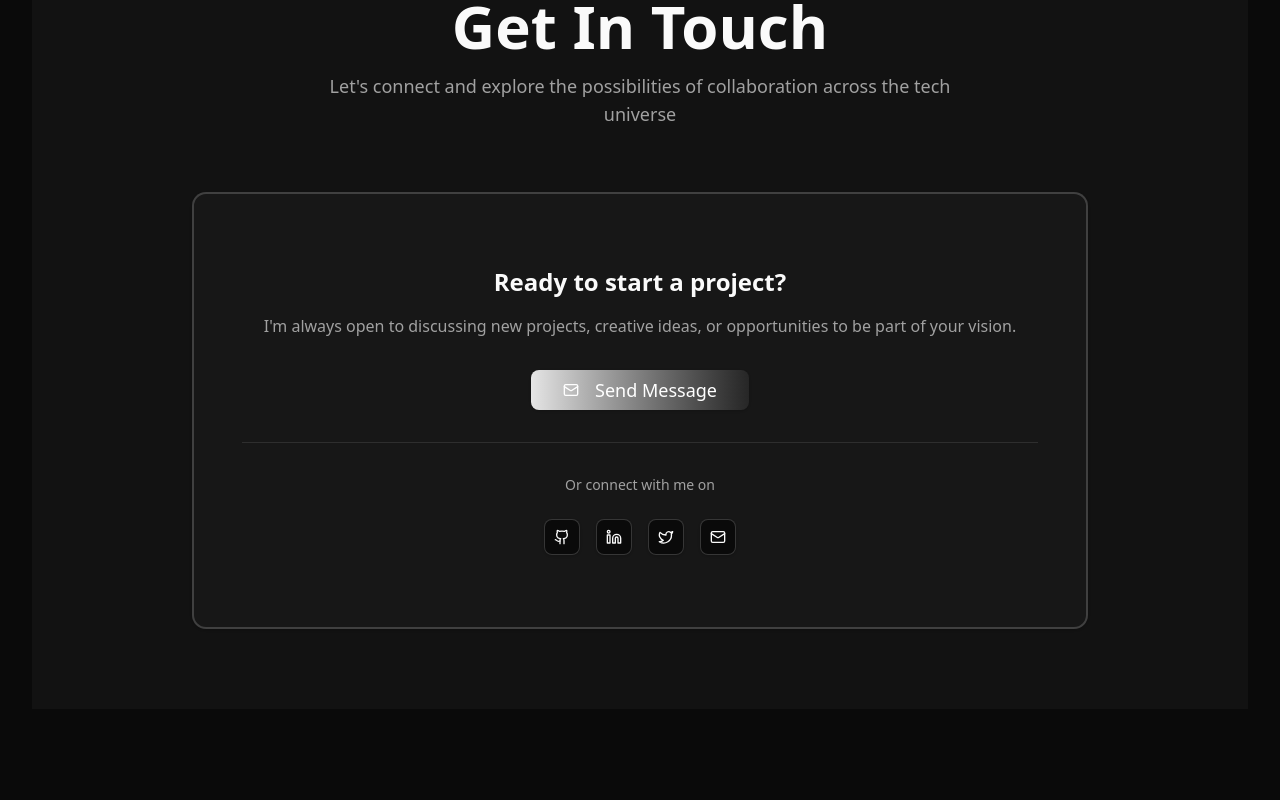
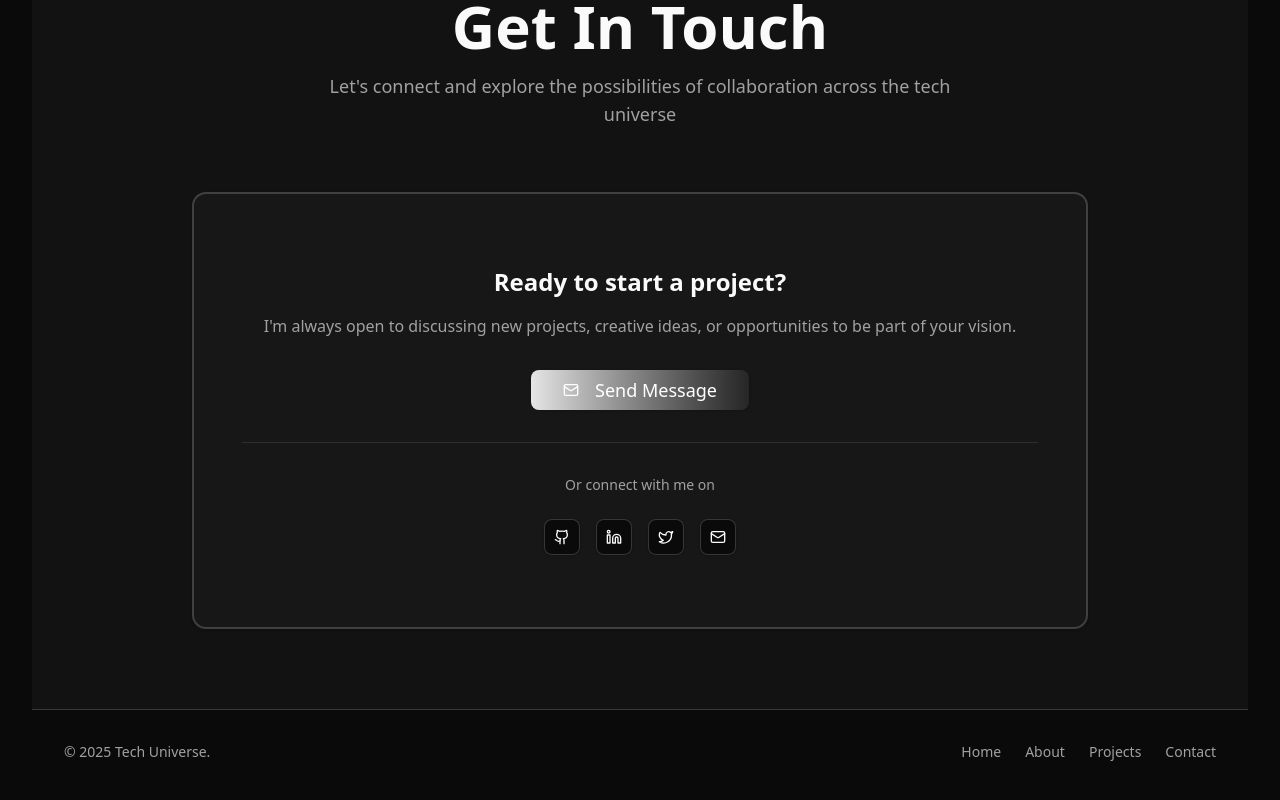
Before and after one commit to ChamithDilshanTharuka/my-portfolio, a React (Vite) app in the folder my-portfolio/: page / in a window 1280 px wide. Shown: the part 2495-3295 px from the top of the page. Before the commit the page ends 3236 px from the top, so only its background shows below. Built offline with nearby package versions, Linux system fonts and the light colour scheme.

Commit message:
footer page updated

```diff
--- a/my-portfolio/src/App.tsx
+++ b/my-portfolio/src/App.tsx
@@ -5,6 +5,7 @@ import Hero from './components/Hero';
 import About from './components/About';
 import Skills from './components/Skills';
 import Contact from './components/Contact';
+import Footer from './components/Footer';
 
 const App = () => (
     <>
@@ -13,6 +14,7 @@ const App = () => (
     <About/>
     <Skills/>
     <Contact/>
+    <Footer/>
     </>
 );
 
--- a/my-portfolio/src/components/Footer.jsx
+++ b/my-portfolio/src/components/Footer.jsx
@@ -6,8 +6,7 @@ const Footer = () => {
       <div className="container mx-auto max-w-6xl">
         <div className="flex flex-col md:flex-row justify-between items-center gap-4">
           <p className="text-muted-foreground text-sm">
-            © 2024 Tech Universe. Crafted with{" "}
-            <span className="text-primary">❤</span> across the digital cosmos.
+            © 2025 Tech Universe.
           </p>
           <div className="flex gap-6">
             <a href="#home" className="text-sm text-muted-foreground hover:text-primary transition-colors">
```
